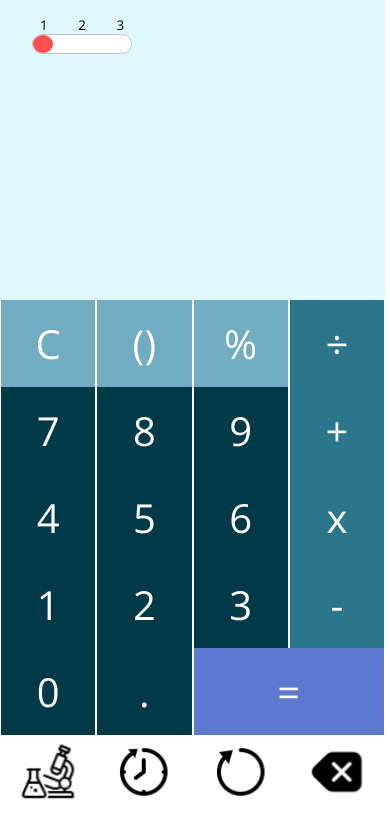
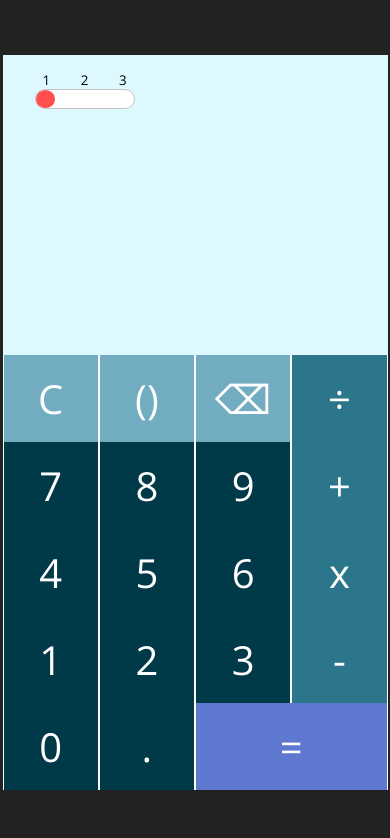
Before and after one commit to leodsc/calculator-app, a React (Create React App) app: page / in a window 390 px wide. Shown: the top 838 px of the page. Built offline with nearby package versions, Linux system fonts and the light colour scheme.

Commit message:
finished mobile calculator

```diff
--- a/package.json
+++ b/package.json
@@ -9,6 +9,7 @@
     "react": "^17.0.2",
     "react-dom": "^17.0.2",
     "react-scripts": "5.0.0",
+    "tree-model": "^1.0.7",
     "web-vitals": "^2.1.3"
   },
   "scripts": {
@@ -34,6 +35,5 @@
       "last 1 firefox version",
       "last 1 safari version"
     ]
-  },
-  "type": "module"
+  }
 }
--- a/src/App.css
+++ b/src/App.css
@@ -31,6 +31,14 @@
 
 button {
   font-family: var(--font);
+}
+
+#root {
+  height: 100vh;
+  display: flex;
+  justify-content: center;
+  align-items: center;
+  background-color: #222;
 }
 
 .app {
--- a/src/App.js
+++ b/src/App.js
@@ -2,8 +2,9 @@ import React, { useContext, useRef, useState, useEffect } from 'react';
 import digits from './digits.js';
 // import IconsWrapper from './IconsWrapper';
 import icons from './icons.js';
-import { checkValidity } from './checkValidity.js';
-import { shutingYardAlgorithm } from './postfix.js';
+import { checkOperator, checkValidity } from './checkValidity.js';
+import calculate from './postfix.js';
+
 import './App.css';
 import './themes.css';
 
@@ -33,6 +34,7 @@ function App() {
       const screenExpression = document.querySelector(".screen__expression");
       screenExpression.focus();
     })
+
   }, [])
 
   return (
@@ -40,7 +42,6 @@ function App() {
       <main className="app">
         <Screen />
         <Keyboard />
-        <Options />
       </main>
     </ThemeCtx.Provider>
   )
@@ -108,12 +109,24 @@ function Themes({ theme, setTheme }) {
 function Keyboard() {
   const { theme, expression, setExpression, cursor, setCursor } = useContext(ThemeCtx);
 
-  const calculate = () => {
-    const postFix = shutingYardAlgorithm();
-  }
+  useEffect(() => {
+    window.addEventListener('keydown', (e) => {
+      const isNumber = !isNaN(e.key);
+      const isOperator = checkOperator(e.key);
+      const isBackspace = e.key === 'Backspace';
+      if (isNumber || isOperator || isBackspace) {
+        showDigit(e);
+      }
+    });
+  }, [])
 
   const showDigit = (e) => {
-    const value = e.target.textContent;
+    let value;
+    if (e.type !== "keydown") {
+      value = e.target.textContent;
+    } else {
+      value = e.key;
+    }
 
     // prevent double click
     preventDoubleClick(e.target);
@@ -159,8 +172,30 @@ function Keyboard() {
       {digits.map(digit => {
         return <button className={
           `keyboard__digit keyboard__digit--theme${theme} keyboard__digit--${digit.position}`
-        } onClick={(e) => showDigit(e)} >{digit.char}</button>
+        } onClick={(e) => {
+          if (e.target.textContent === "=") {
+            const result = calculate(expression);
+            if (!isNaN(result)) {
+              setExpression(result);
+            }
+          } else if (e.target.textContent === '⌫') {
+            if (expression.length > 0) {
+              const newExpression = icons[3].action(cursor, expression);
+              setExpression(newExpression);
+              setCursor((old) => {
+                if (newExpression.length > 0) {
+                  return old - 1;
+                } else return 1;
+              })
+            } else setCursor(1);
+            preventDoubleClick(e.currentTarget);
+          }
+          else {
+            showDigit(e);
+          }
+        }} >{digit.char}</button>
       })}
+      {/*
       {icons.map(icon => {
         const Svg = icon.svg;
         return (
@@ -181,16 +216,9 @@ function Keyboard() {
           </button>
         )
       })}
+      */}
     </div>
   )
 }
 
-function Options() {
-  const { theme } = useContext(ThemeCtx);
-
-  return (
-    <div></div>
-  )
-}
-
 export default App;
--- a/src/checkValidity.js
+++ b/src/checkValidity.js
@@ -28,7 +28,7 @@ const countNumberDigits = (position, stack, type) => {
 }
 
 export const checkValidity = (value, stack, position) => {
-  const previousDigit = stack[position - 1];
+  const previousDigit = stack.slice(-1);
   const nextDigit = stack[position + 1];
 
   if (!isNaN(value)) { // digit is a number
@@ -36,7 +36,6 @@ export const checkValidity = (value, stack, position) => {
     const numberDigitsAfter = countNumberDigits(position - 1, stack, "after");
     const numberDigitsBefore = countNumberDigits(position, stack, "before");
     const numberDigitsTotal = numberDigitsAfter + numberDigitsBefore;
-    console.log(numberDigitsTotal);
 
     if (numberDigitsTotal < MAX_EXPRESSION_LENGTH) {
       stack.splice(position, 0, value);
@@ -45,9 +44,14 @@ export const checkValidity = (value, stack, position) => {
 
   } else if (checkOperator(value)) { // digit is a operator
     const isNeighborhood = {
-      notNumber: isNaN(previousDigit) && isNaN(nextDigit),
+      notNumber: isNaN(previousDigit) && isNaN(nextDigit) && nextDigit !== undefined,
       notSpecial: previousDigit !== '%' && previousDigit !== ')'
     };
+
+    if (checkOperator(previousDigit[0])) {
+      return [false, ""];
+    }
+
     if (isNeighborhood.notNumber &&
       isNeighborhood.notSpecial) {
       return [false, ""];
--- a/src/digits.js
+++ b/src/digits.js
@@ -8,7 +8,7 @@ const digits = [
     position: "top"
   },
   {
-    char: "%",
+    char: "⌫",
     position: "top"
   },
   {
--- a/src/postfix.js
+++ b/src/postfix.js
@@ -2,7 +2,26 @@
 
 import { checkOperator } from "./checkValidity.js";
 
-const shuntingYardAlgorithm = (expression) => {
+const joinLargerNumbers = (expression) => {
+  // join numbers that are larger than 1 digit and push them to the expression array
+  const expressionArray = [];
+
+  for (let i = 0; i < expression.length; i++) {
+    console.log(expression[i], expressionArray);
+    if (isNaN(expression[i])) {
+      expressionArray.push(expression[i]);
+    } else if (expression.length > 0 && !isNaN(expression[i - 1])) {
+      const lastNumber = expressionArray.pop();
+      expressionArray.push(lastNumber + expression[i]);
+    } else {
+      expressionArray.push(expression[i]);
+    }
+  }
+
+  return expressionArray;
+}
+
+export const shuntingYardAlgorithm = (expression) => {
   const operatorsPrecedence = {
     '+': 1,
     '-': 1,
@@ -11,11 +30,15 @@ const shuntingYardAlgorithm = (expression) => {
     '(': -1,
   }
 
+  expression = joinLargerNumbers(expression);
+
   const queue = [];
   const stack = [];
 
   for (const exp of expression) {
+    // if exp is a operator or parenthesis
     if (isNaN(exp)) {
+
       const isOperator = checkOperator(exp);
       if (isOperator) {
         const currentOperatorPrecedence = operatorsPrecedence[exp];
@@ -42,11 +65,10 @@ const shuntingYardAlgorithm = (expression) => {
         }
       }
     } else {
-      queue.push(exp);
+      queue.push(Number(exp));
     }
   }
   const finalQueue = orderQueue(queue, stack);
-
   return finalQueue;
 }
 
@@ -57,9 +79,28 @@ const orderQueue = (queue, stack) => {
   return queue;
 }
 
-const queue = shuntingYardAlgorithm("2x(5+1x1)+5");
-console.log(queue);
-
 const calculate = (expression) => {
   const queue = shuntingYardAlgorithm(expression);
+  const stack = [];
+  for (const value of queue) {
+    if (isNaN(value)) {
+      const firstNumber = stack.pop();
+      const secondNumber = stack.pop();
+      const result = evaluate(firstNumber, secondNumber, value);
+      stack.push(result);
+    } else {
+      stack.push(value);
+    }
+  }
+  return String(stack[0]);
 }
+
+const evaluate = (first, second, operation) => {
+  if (operation === "+") return first + second;
+  else if (operation === "-") return first - second;
+  else if (operation === "x") return first * second;
+  else if (operation === "/") return first / second;
+}
+
+
+export default calculate;
```
Also changed, not shown: 1 other file (tests, documents, lock files or other folders).
